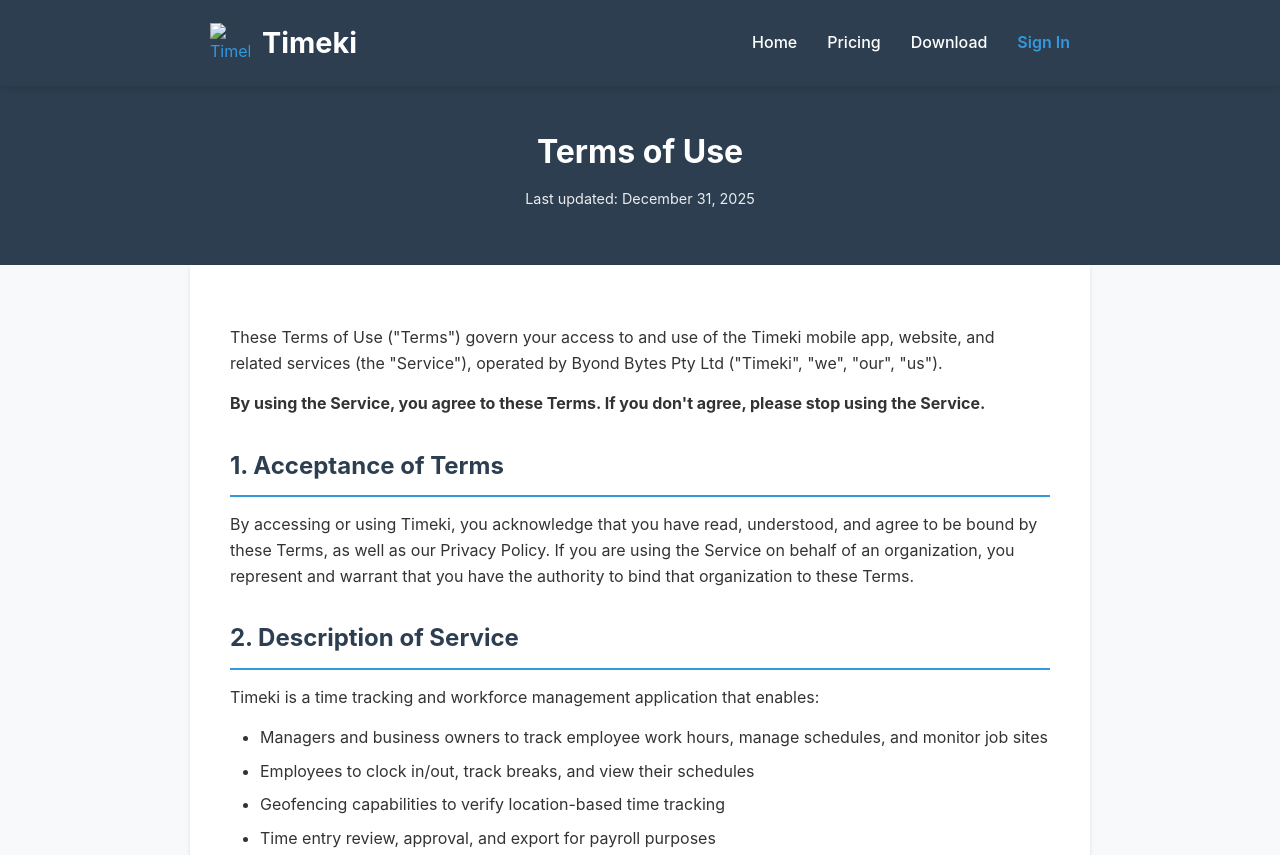
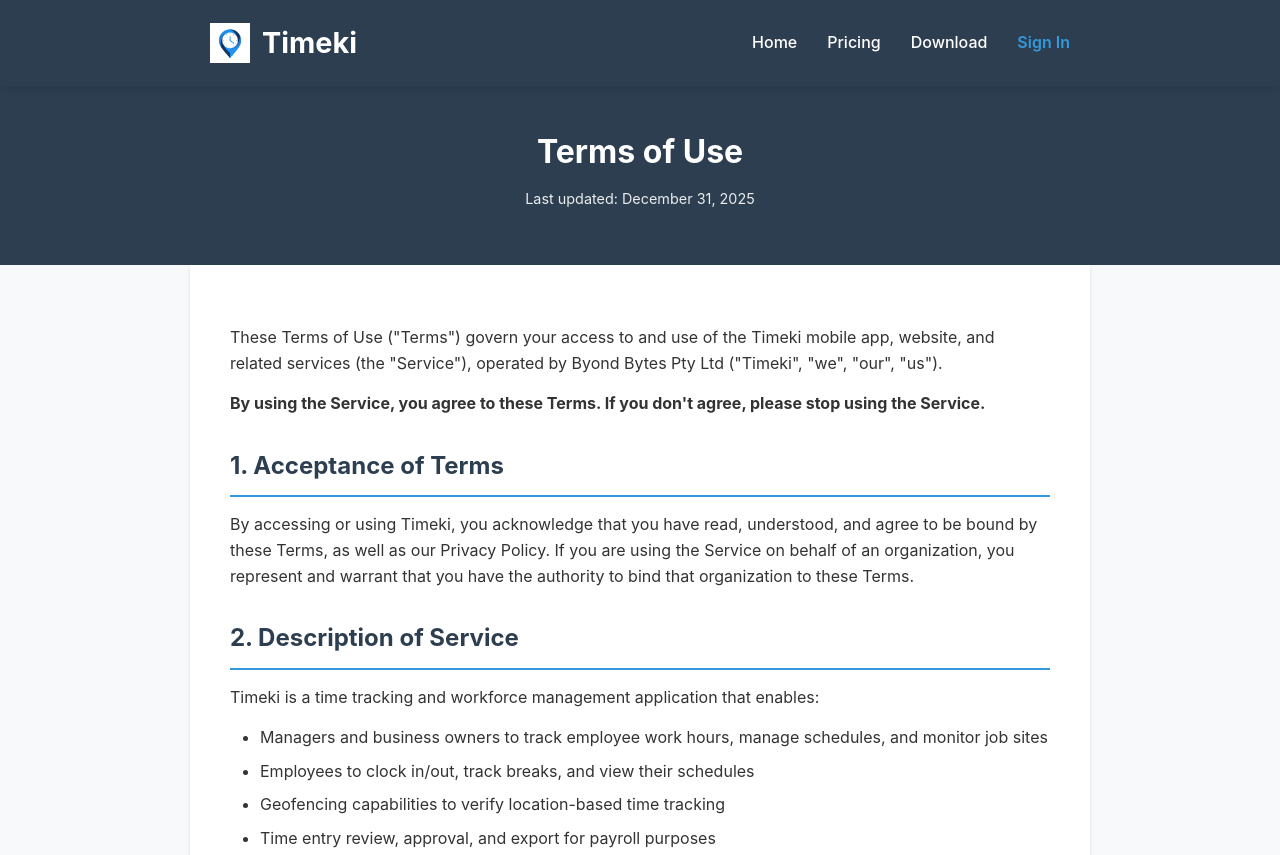
Before and after one commit to thrishulkk/timeki-website, a plain HTML site: page terms.html in a window 1280 px wide. Shown: the top 855 px of the page. Drawn offline with Linux system fonts and the light colour scheme.

Commit message:
Fix logo paths in all pages

```diff
--- a/terms.html
+++ b/terms.html
@@ -233,7 +233,7 @@
     <header>
         <div class="header-content">
             <a href="/" class="logo-container" aria-label="Timeki Home">
-                <img src="/timeki-logo.png" alt="Timeki Logo" class="logo-image">
+                <img src="/assets/images/timeki-logo.png" alt="Timeki Logo" class="logo-image">
                 <div class="logo-text">Timeki</div>
             </a>
             <button class="mobile-menu-toggle" onclick="toggleMenu()" aria-label="Toggle navigation menu" aria-expanded="false">☰</button>
```
Also changed, not shown: help.html (+2 -2 lines), privacy.html (+1 -1 lines), quickstartguide.html (+1 -1 lines).
